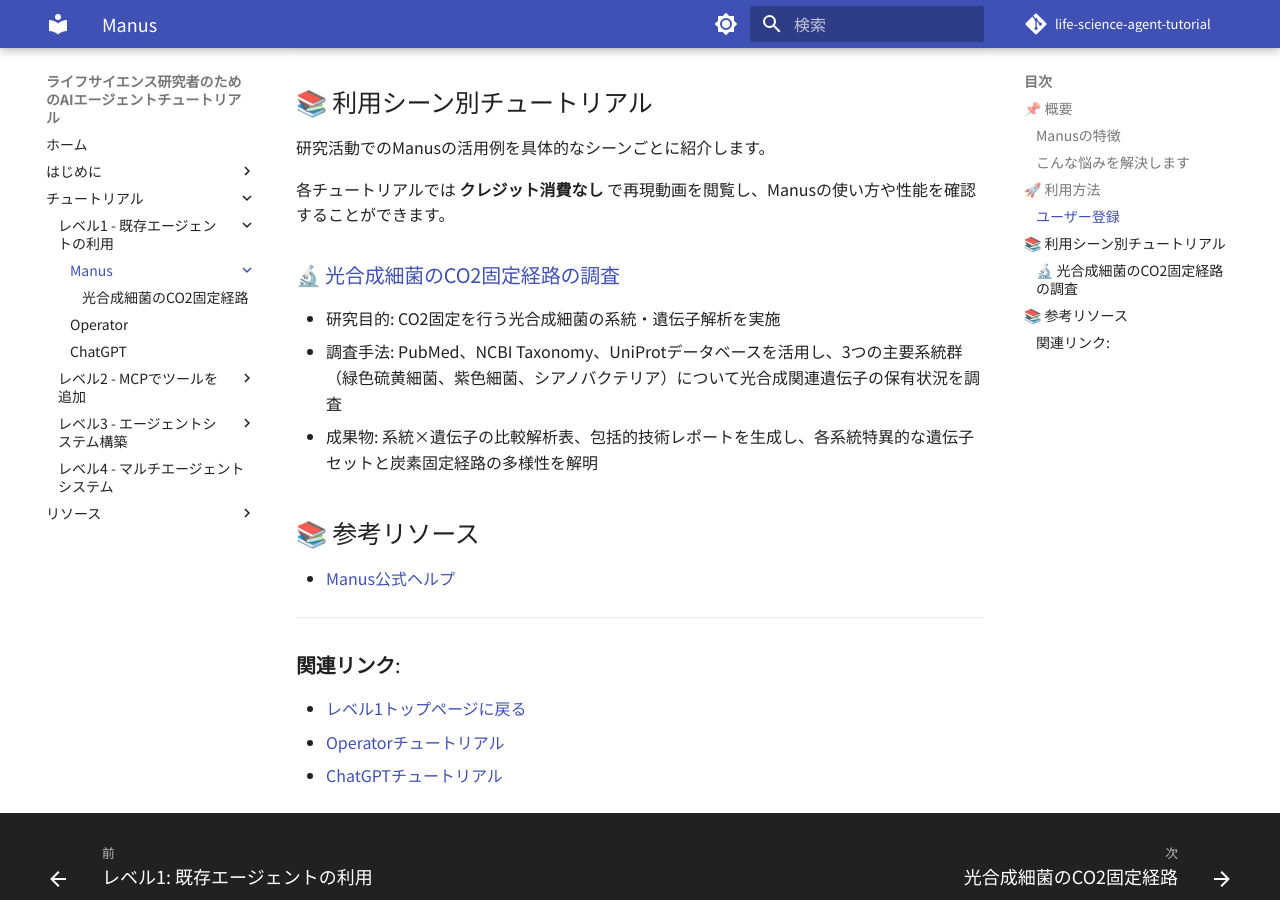
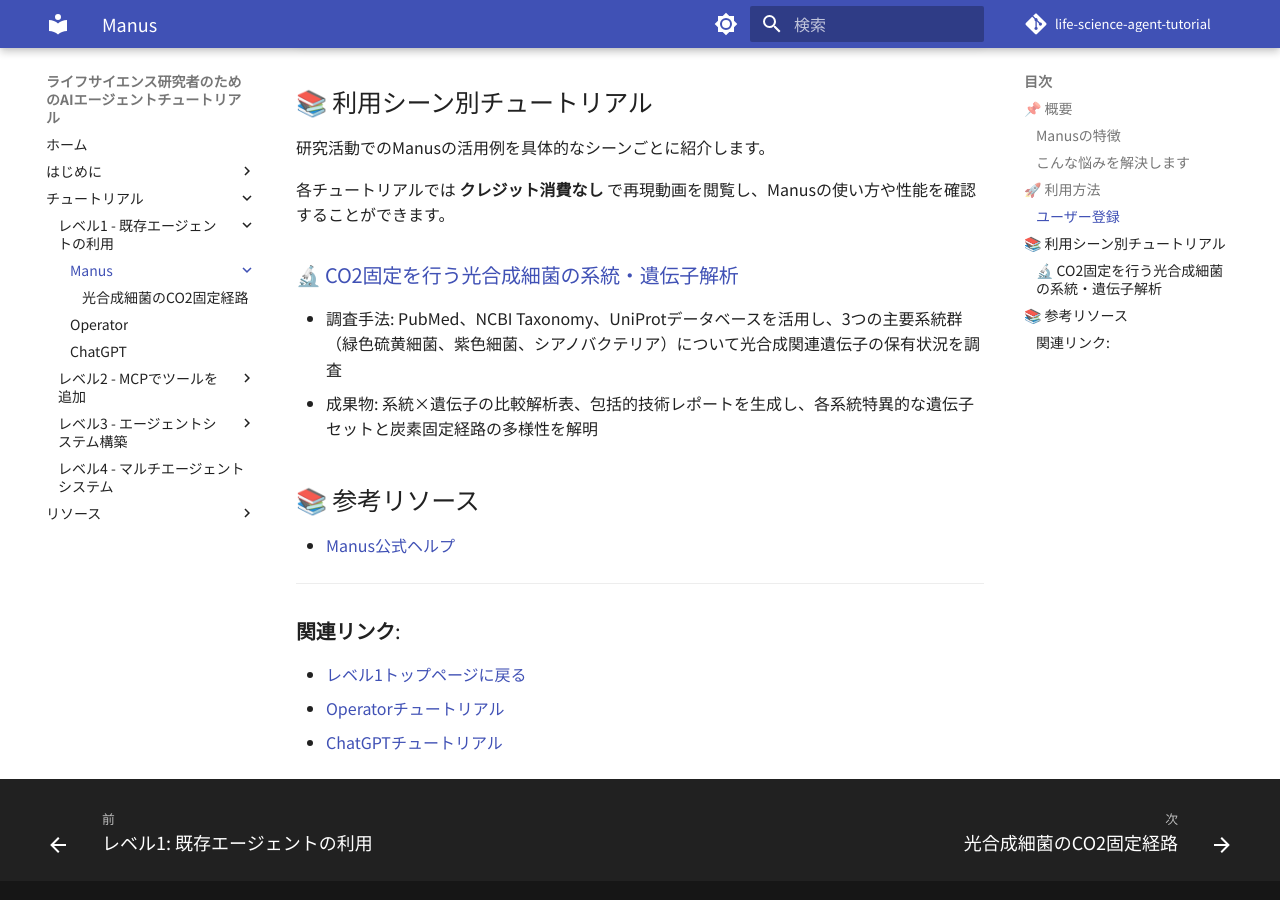
Before and after one commit to fuku-inc/life-science-agent-tutorial, an MkDocs documentation site: the page built from docs/tutorials/01-try-agents/manus/index.md, in a window 1280 px wide and 900 px high, scrolled down 1579 px. Built offline with MkDocs 1.6.1 and Material for MkDocs 9.7.7, drawn with Linux system fonts in a browser that asks for light colours; comment, search, counter and statistics services are not loaded.

Commit message:
docs(manus): update tutorial descriptions and formatting
- Simplify photosynthesis bacteria tutorial description
- Remove redundant research purpose from index page
- Improve readability and consistency

🤖 Generated with [Claude Code](https://claude.ai/code)

Co-Authored-By: Claude <noreply@anthropic.com>

```diff
--- a/docs/tutorials/01-try-agents/manus/index.md
+++ b/docs/tutorials/01-try-agents/manus/index.md
@@ -52,9 +52,8 @@ Manusは **汎用型AIエージェント** です。各セッションごとに
 
 各チュートリアルでは **クレジット消費なし** で再現動画を閲覧し、Manusの使い方や性能を確認することができます。
 
-### 🔬 [光合成細菌のCO2固定経路の調査](photosynthesis-bacteria.md)
+### 🔬 [CO2固定を行う光合成細菌の系統・遺伝子解析](photosynthesis-bacteria.md)
 
-- 研究目的: CO2固定を行う光合成細菌の系統・遺伝子解析を実施
 - 調査手法: PubMed、NCBI Taxonomy、UniProtデータベースを活用し、3つの主要系統群（緑色硫黄細菌、紫色細菌、シアノバクテリア）について光合成関連遺伝子の保有状況を調査
 - 成果物: 系統×遺伝子の比較解析表、包括的技術レポートを生成し、各系統特異的な遺伝子セットと炭素固定経路の多様性を解明
 
--- a/docs/tutorials/01-try-agents/manus/photosynthesis-bacteria.md
+++ b/docs/tutorials/01-try-agents/manus/photosynthesis-bacteria.md
@@ -1,4 +1,4 @@
-# 光合成細菌のCO2固定経路の調査
+# CO2固定を行う光合成細菌の系統・遺伝子解析
 
 ## 📋 概要
 
```
